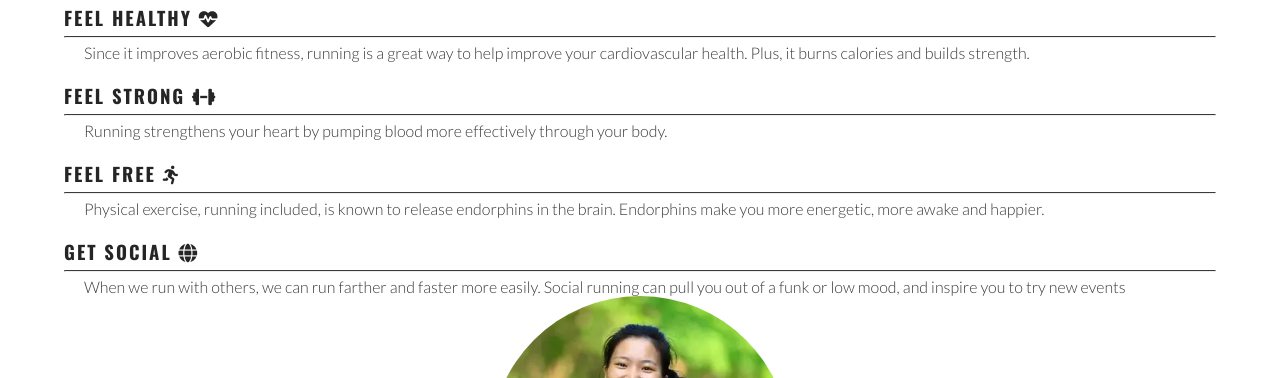
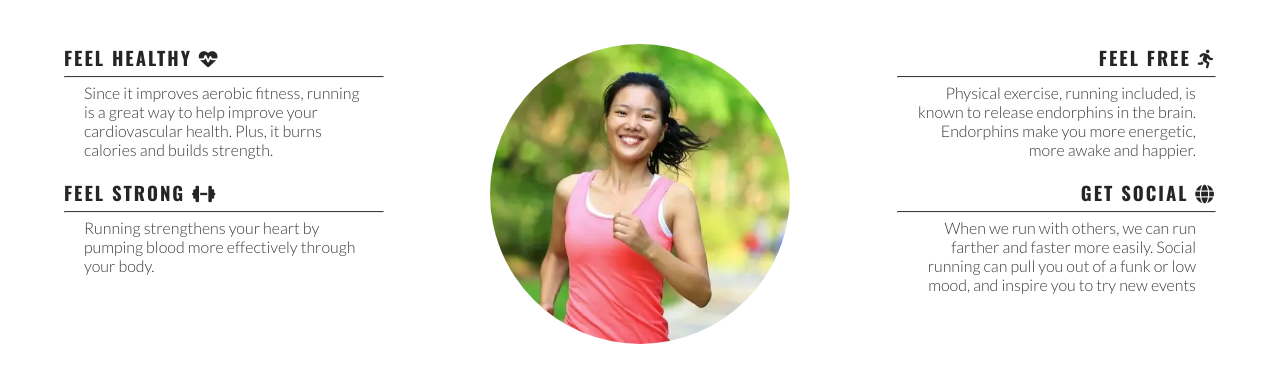
Before and after one commit to BrendanChing/Love-Running, a plain HTML site: page index.html in a window 1280 px wide. Shown: the part 781-1159 px from the top of the page. Drawn offline with nearby package versions, Linux system fonts and the light colour scheme.

Commit message:
changed layout for 1200px plus width screens

```diff
--- a/assets/css/style.css
+++ b/assets/css/style.css
@@ -156,6 +156,7 @@ hr {
     width: 90vw;
     height: 90vw;
     margin-bottom: 20px;
+    margin-top: 20px;
     border-radius: 50%;
     max-width: 300px;
     max-height: 300px;
@@ -202,6 +203,21 @@ hr {
         width: 300px;
         right: 50px;
     }
+
+    #benefits-physical, #benefits-mental {
+        display: flex;
+        flex-direction: column;
+        width: 100%
+    }
+
+    #benefits-physical > div, #benefits-mental > div {
+        width: 75%;
+    }
+
+    #benefits-mental > div {
+        text-align: end;
+        align-self: flex-end;
+    }
 }
 
 @media screen and (min-width: 992px) {
@@ -209,3 +225,26 @@ hr {
             border-bottom: 1px solid black;
         }
 }
+
+@media screen and (min-width: 1200px) {
+
+    #benefits {
+        display: flex;
+        flex-direction: row;
+        justify-content: center;
+    }
+
+    #benefits-physical {
+        order: 0;
+    }
+
+
+    #benefits-mental {
+        order: 2;
+    }
+
+
+    #benefits-image {
+        order: 1;
+    }
+}
--- a/index.html
+++ b/index.html
@@ -61,6 +61,7 @@
 
                 </div>
 
+
                 <div id="benefits-mental">
 
                     <div id="free">
@@ -78,10 +79,9 @@
 
 
                 </div>
-
-            </div>
-            <div id="benefits-image">
-                <div id="circle-cover-bg"></div>
+                <div id="benefits-image">
+                    <div id="circle-cover-bg"></div>
+                </div>
             </div>
 
         </section>
```
